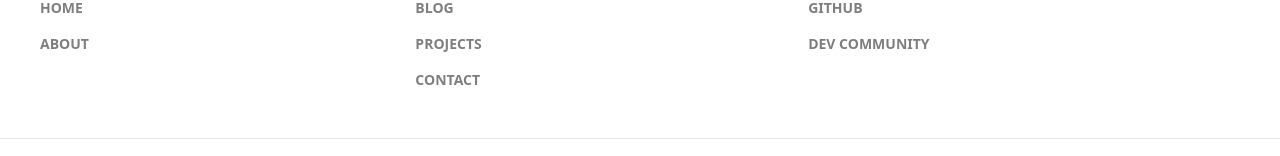
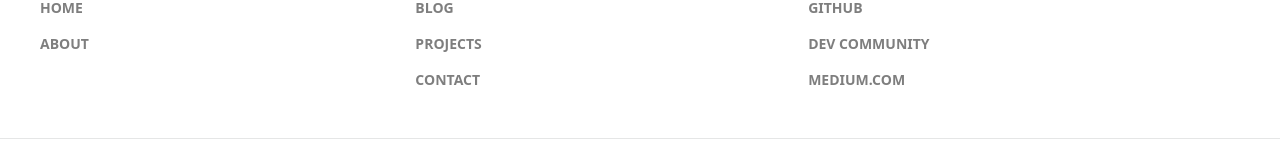
Before and after one commit to sehgalspandan/Span41n, a Next.js app: page / in a window 1280 px wide. Shown: the part 2118-2274 px from the top of the page. Built offline with nearby package versions, Linux system fonts and the light colour scheme; a web font is replaced by a local one.

Commit message:
Update footer.tsx

```diff
--- a/components/footer.tsx
+++ b/components/footer.tsx
@@ -31,6 +31,8 @@
     <a className="footer-title hover:text-black transition-all ease-in-out" href='https://github.com/spandyboss' target='_blank' rel="noreferrer">GitHub</a>
     {/* <a className="footer-title ">Email</a>  */}
     <a className="footer-title hover:text-black transition-all ease-in-out" href='https://dev.to/spandyboss' target='_blank' rel="noreferrer"> Dev community</a>
+    <a className="footer-title hover:text-black transition-all ease-in-out" href='https://medium.com/@spandansehgal' target='_blank' rel="noreferrer"> Medium.com </a>
+
   </div>
 </footer>
 <footer className="footer px-10 py-4 border-t text-gray-500   border-base-300">
```
